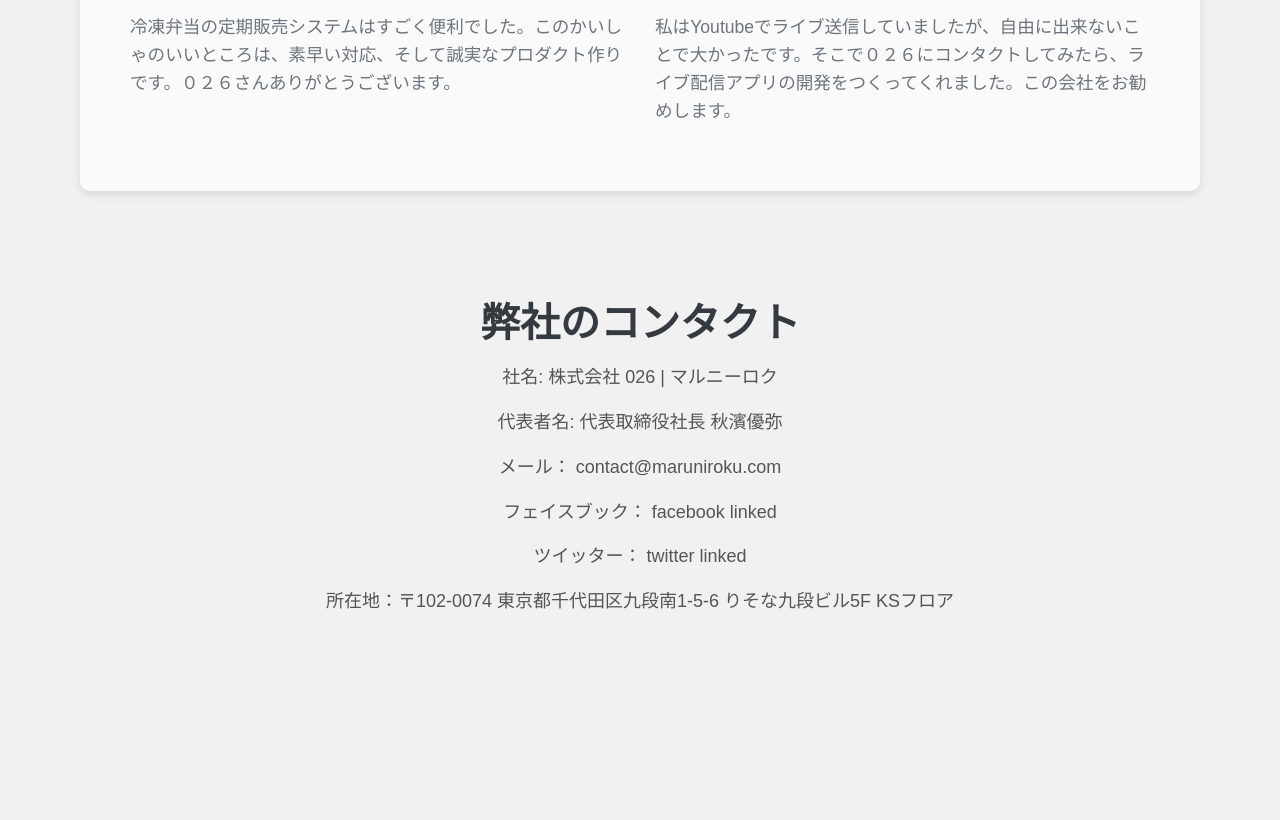
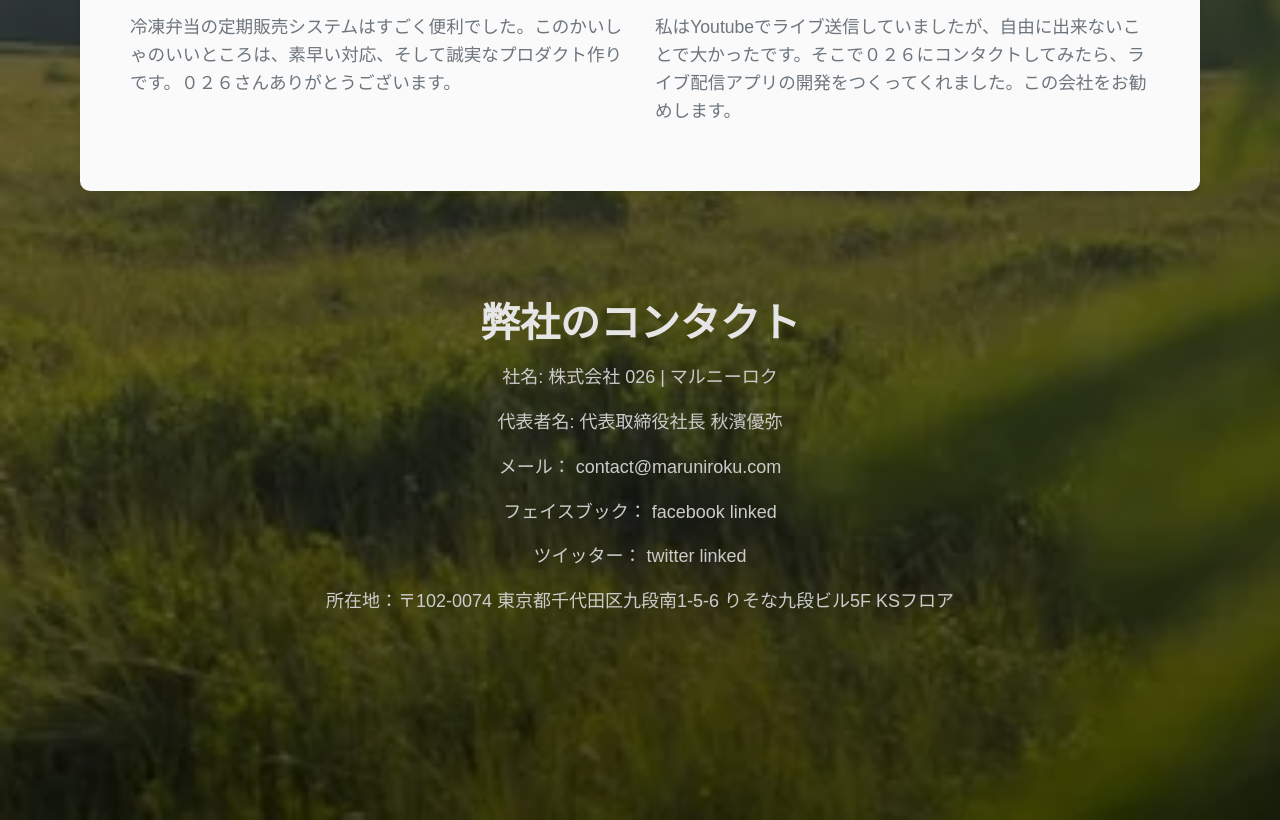
Before and after one commit to Aterlone/026.inc, a plain HTML site: page index.html in a window 1280 px wide. Shown: the part 1718-2538 px from the top of the page. Drawn offline with nearby package versions, Linux system fonts and the light colour scheme.

Commit message:
MAde it not look bland. Still missing that punch though.

```diff
--- a/css/custom.css
+++ b/css/custom.css
@@ -8,6 +8,9 @@ body {
     font-family: 'Arial', sans-serif;
     background-color: #f1f1f1;
     color: #333;
+
+    background-image: linear-gradient(rgba(158, 158, 158, 0.453), rgba(0, 0, 0, 0.605)), url("../images/9.webp");
+    background-size: cover;
 }
 
 h1 {
@@ -23,13 +26,13 @@ p {
 }
 
 .navbar {
-    background-color: #ffffff !important;
+    background-color: transparent !important;
 }
 
 .navbar-brand {
     display: flex;
     align-items: center;
-    color: white;
+    color: rgb(130, 2, 2);
 }
 
 .navbar-brand #brand-text {
@@ -149,9 +152,10 @@ main {
 }
 
 #contact {
-    background-color: #f1f1f1;
+    background-color: transparent;
     text-align: center;
 }
+
 
 #projects h1,
 #services h1,
@@ -163,9 +167,17 @@ main {
     margin-bottom: 1rem;
 }
 
+#contact h1 {
+    color: rgb(229, 229, 229);
+}
+
 .container p {
     color: #6c757d;
     font-size: 1.1rem;
+}
+
+#contact p {
+    color: rgb(204, 203, 203);
 }
 
 /* Hover effect for other sections */
```
Also changed, not shown: projects.html (+1 -1 lines), images/8.webp (added), images/9.webp (added).
